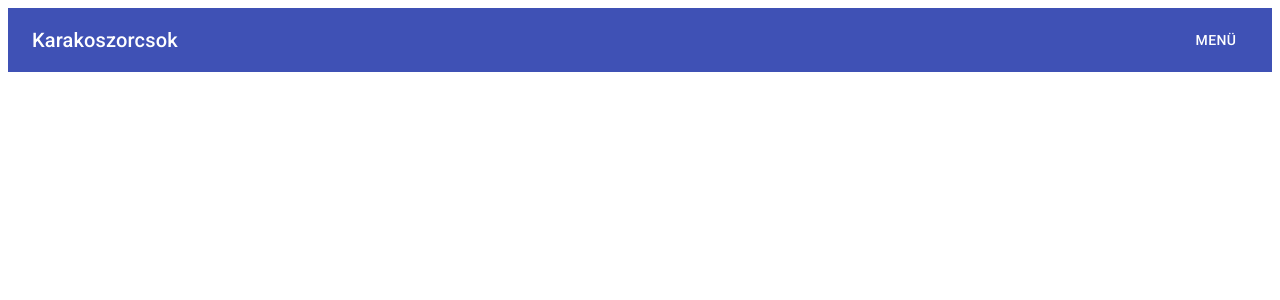
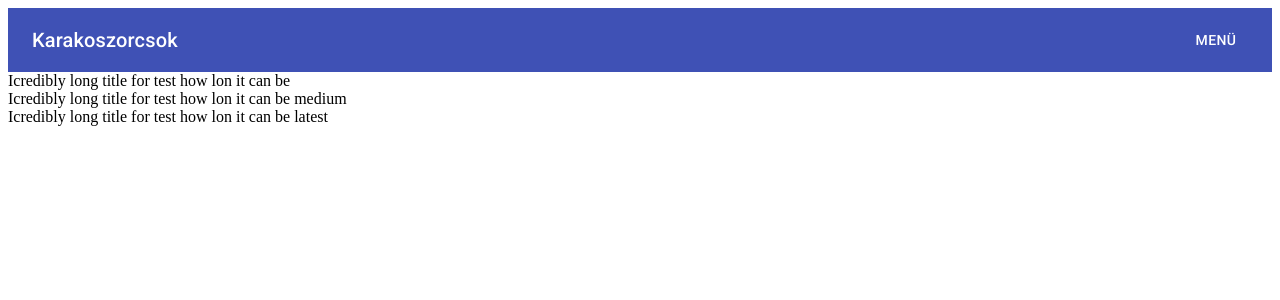
Before and after one commit to Homvi/KarakoszorcsokPublic, a React (Create React App) app: page /news in a window 1280 px wide. Shown: the top 300 px of the page. Built offline with nearby package versions, Linux system fonts and the light colour scheme.

Commit message:
write out titles

```diff
--- /dev/null
+++ b/src/components/New.js
@@ -0,0 +1,7 @@
+import React from "react";
+
+const New = ({ data }) => {
+  return <div className="title container">{data.title}</div>;
+};
+
+export default New;
--- a/src/pages/News.js
+++ b/src/pages/News.js
@@ -1,9 +1,14 @@
 import React from 'react'
+import  {news}  from "../data/news"
+import  New  from "../components/New"
 
 const News = () => {
+    console.log(news);
     return (
-        <div>
-
+        <div className="data-card">
+            {news.map((element, id) =>(
+               <New data={element}/>
+            ) )}
         </div>
     )
 }
```
